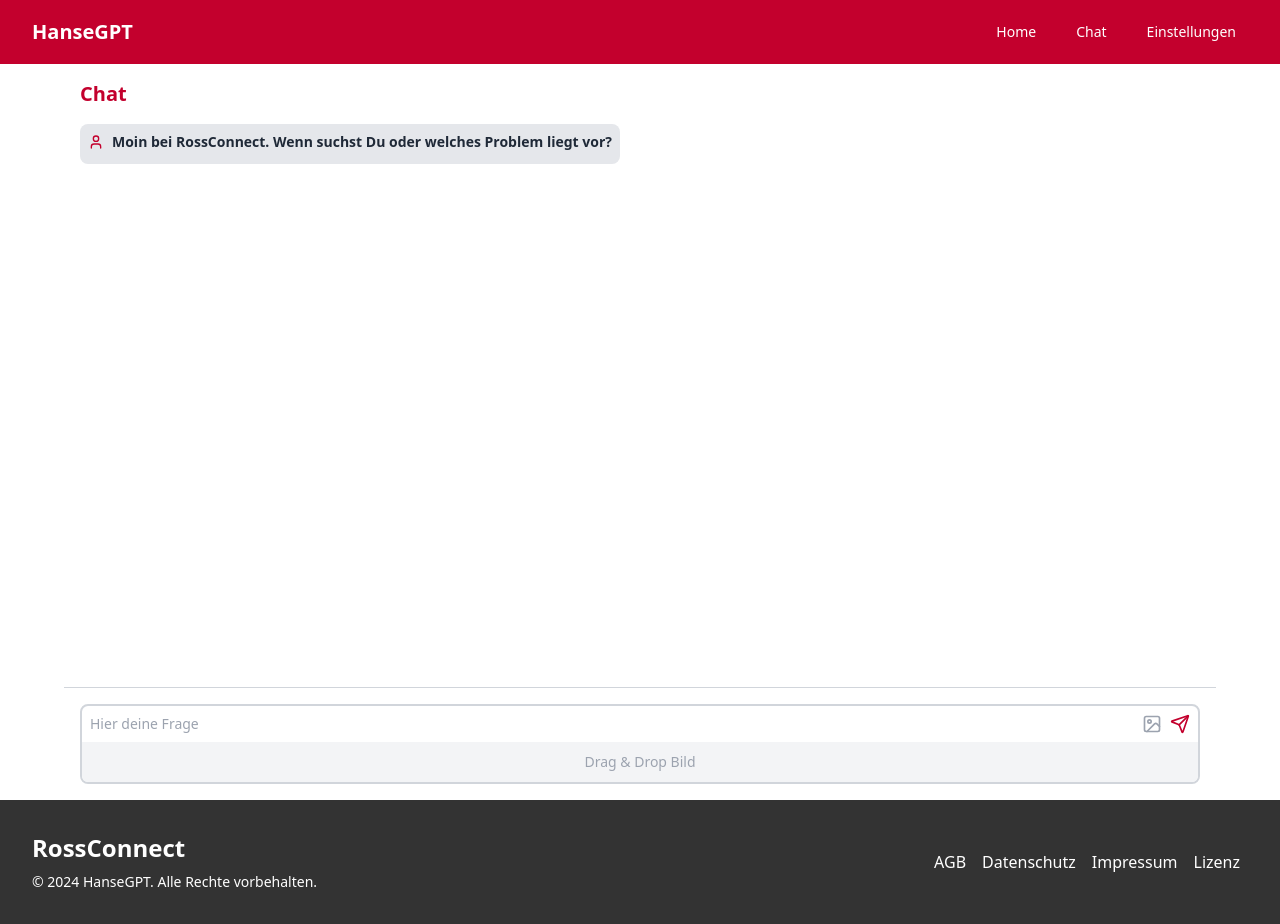
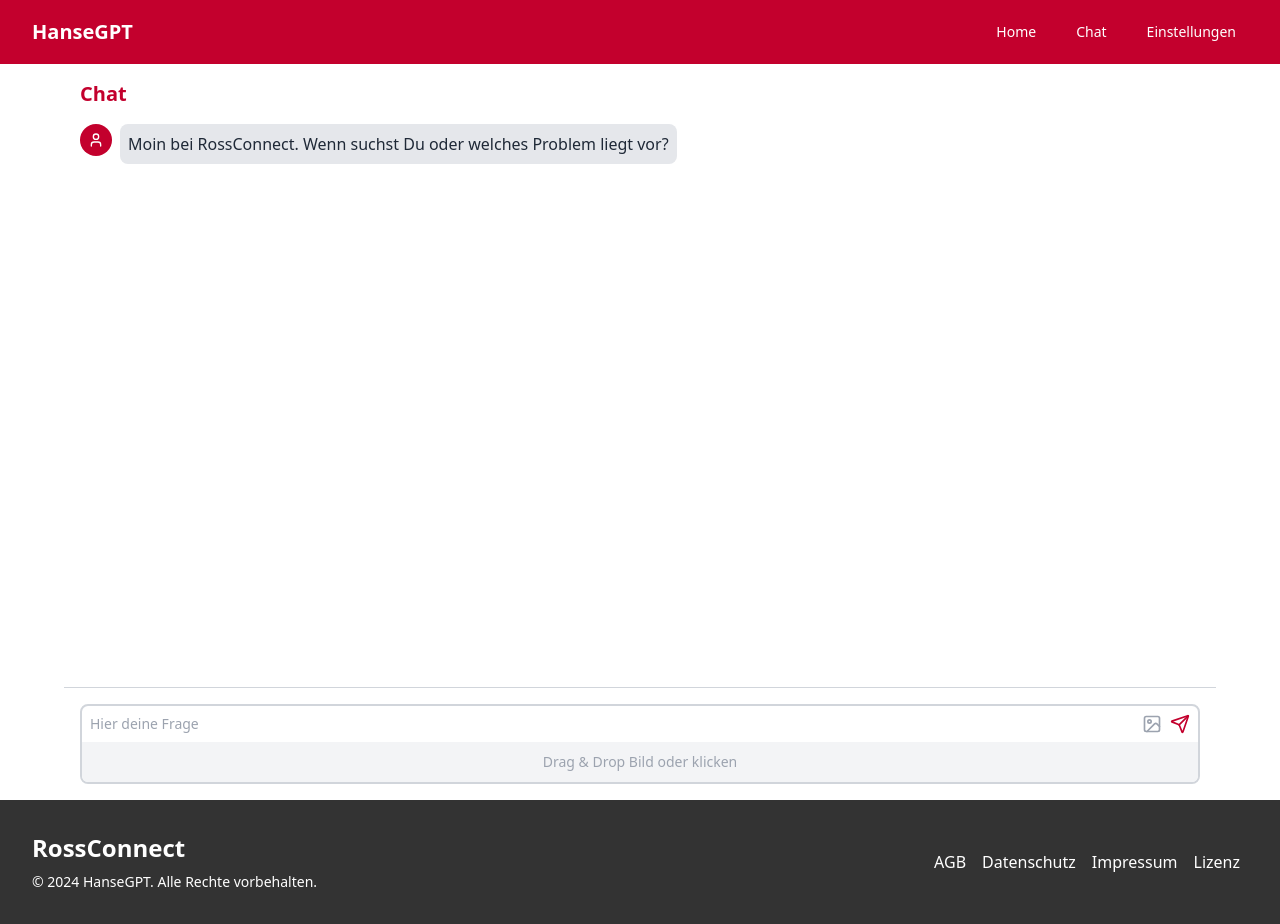
Before and after one commit to Hansehart/HanseGPT, a React (Vite) app in the folder frontend/artifact/: page /chat in a window 1280 px wide. Built offline with nearby package versions, Linux system fonts and the light colour scheme.

Commit message:
add: chat pic

```diff
--- a/frontend/artifact/src/pages/Chat.tsx
+++ b/frontend/artifact/src/pages/Chat.tsx
@@ -117,43 +117,33 @@
   };
 
   const renderMessage = (message) => {
-    if (message.sender === "user") {
-      return (
-        <div className="flex flex-col items-end">
-          <p className="bg-[#c3002d] text-white p-2 rounded-lg max-w-[80%]">
+    const isUser = message.sender === "user";
+    return (
+      <div className={`flex ${isUser ? 'justify-end' : 'justify-start'} items-start mb-4`}>
+        {!isUser && (
+          <div className="w-8 h-8 rounded-full bg-[#c3002d] flex-shrink-0 mr-2 flex items-center justify-center">
+            <User className="text-white" size={16} />
+          </div>
+        )}
+        <div className={`flex flex-col ${isUser ? 'items-end' : 'items-start'} max-w-[70%]`}>
+          <div className={`p-2 rounded-lg ${isUser ? 'bg-[#c3002d] text-white' : 'bg-gray-200 text-gray-800'}`}>
             {message.text}
-          </p>
+          </div>
           {message.image && (
             <img
               src={URL.createObjectURL(message.image)}
               alt="User uploaded"
-              className="mt-2 max-w-[80%] rounded-lg"
+              className="mt-2 max-w-full rounded-lg"
             />
           )}
         </div>
-      );
-    } else {
-      const employees = message.text
-        .split("\n\n")
-        .filter((emp) => emp.trim() !== "");
-      return (
-        <div className="bg-gray-200 text-gray-800 p-2 rounded-lg max-w-[80%]">
-          {employees.map((emp, index) => {
-            const [name, role, ...description] = emp.split("\n");
-            return (
-              <div key={index} className="mb-4 last:mb-0">
-                <div className="flex items-center mb-1">
-                  <User className="mr-2 text-[#c3002d] flex-shrink-0" size={16} />
-                  <span className="font-semibold text-sm">{name}</span>
-                </div>
-                <p className="text-xs text-gray-600 mb-1">{role}</p>
-                <p className="text-xs">{description.join(" ").trim()}</p>
-              </div>
-            );
-          })}
-        </div>
-      );
-    }
+        {isUser && (
+          <div className="w-8 h-8 rounded-full bg-gray-300 flex-shrink-0 ml-2 flex items-center justify-center">
+            <User className="text-gray-600" size={16} />
+          </div>
+        )}
+      </div>
+    );
   };
 
   return (
@@ -162,12 +152,7 @@
       <div className="flex-grow overflow-auto p-4 pt-20 pb-24">
         <h2 className="text-xl font-bold mb-4 text-[#c3002d]">Chat</h2>
         {messages.map((message, index) => (
-          <div
-            key={index}
-            className={`mb-4 ${
-              message.sender === "user" ? "flex justify-end" : "flex justify-start"
-            }`}
-          >
+          <div key={index}>
             {renderMessage(message)}
           </div>
         ))}
@@ -224,7 +209,7 @@
             )}
             {!image && (
               <div className="w-full h-10 bg-gray-100 flex items-center justify-center text-gray-400 text-sm">
-                Drag & Drop Bild
+                Drag & Drop Bild oder klicken
               </div>
             )}
           </div>
```
